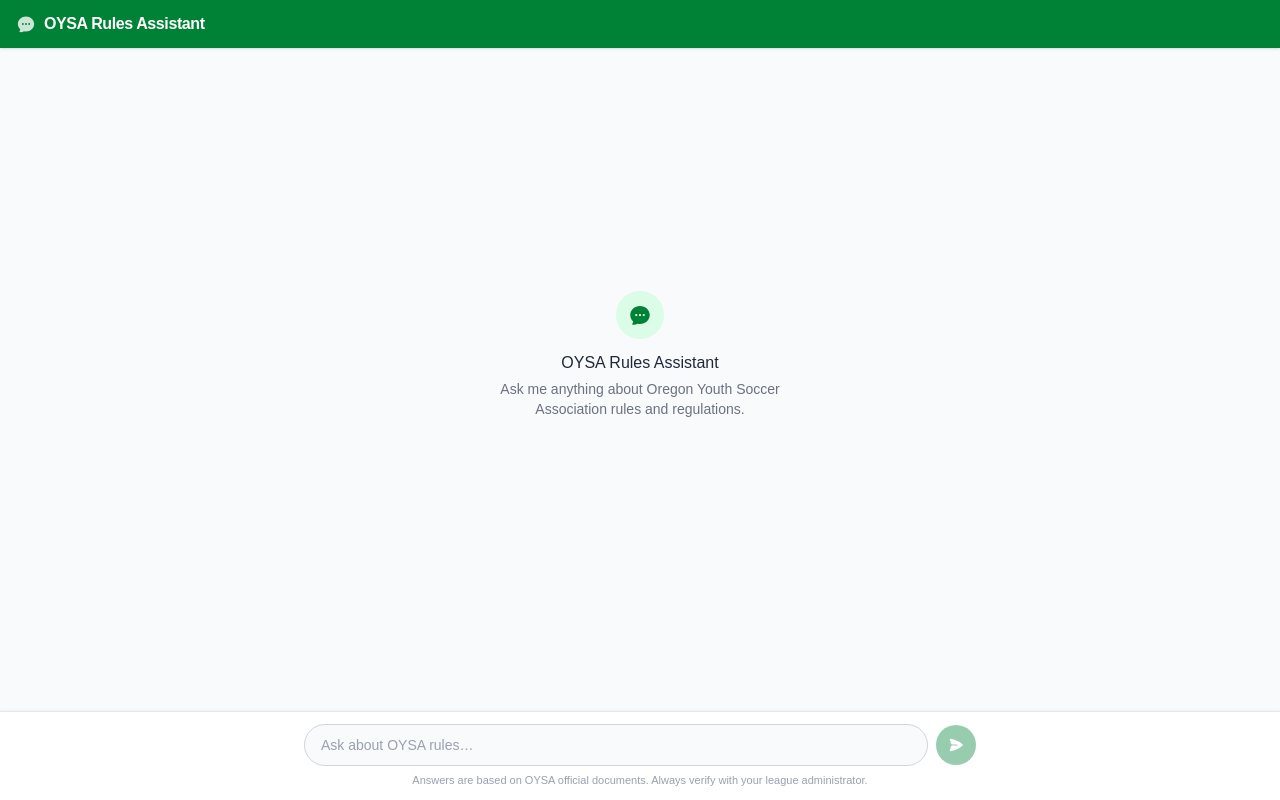
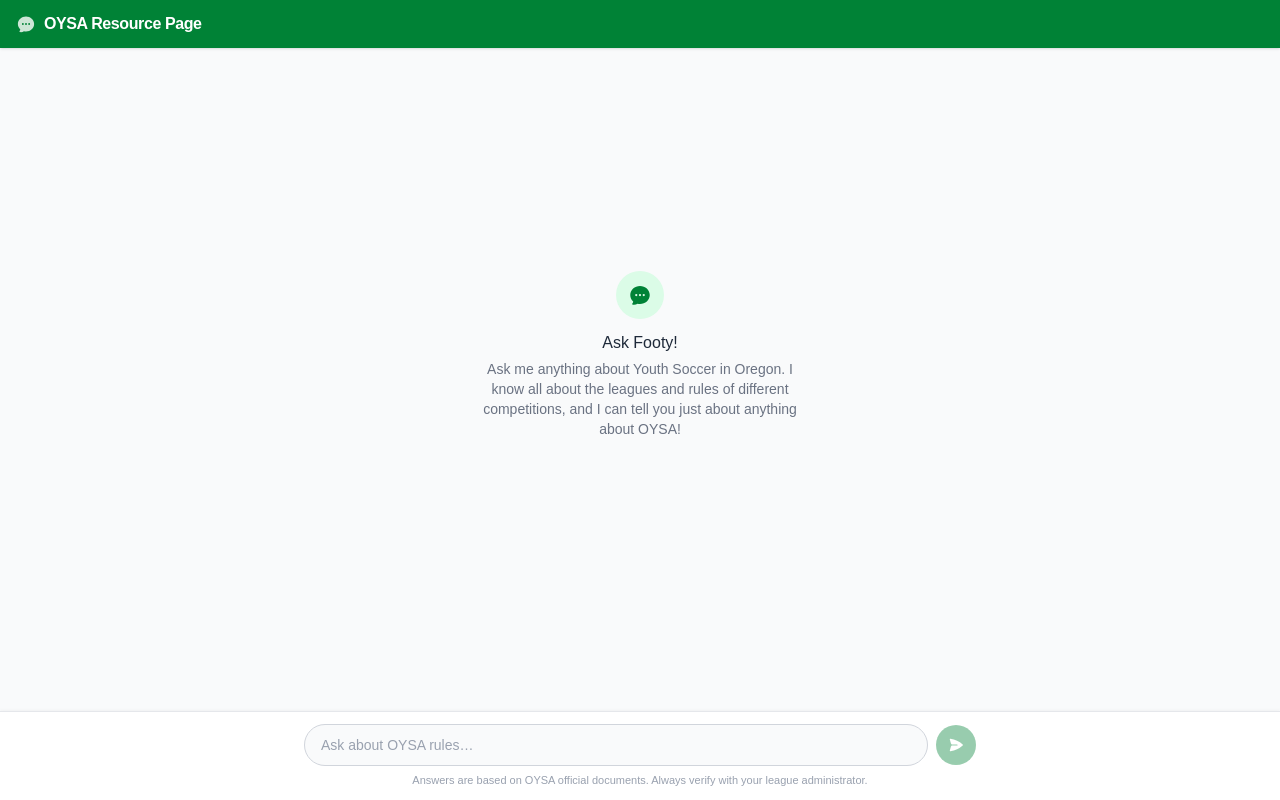
Before and after one commit to bkayser/league-concierge, a Next.js app: page / in a window 1280 px wide. Built offline with nearby package versions, Linux system fonts and the light colour scheme.

Commit message:
Replace verbiage

```diff
--- a/app/page.tsx
+++ b/app/page.tsx
@@ -145,7 +145,7 @@
               clipRule="evenodd"
             />
           </svg>
-          <h1 className="text-base font-semibold tracking-tight">OYSA Rules Assistant</h1>
+          <h1 className="text-base font-semibold tracking-tight">OYSA Resource Page</h1>
         </div>
         {messages.length > 0 && (
           <button
@@ -177,9 +177,9 @@
               </svg>
             </div>
             <div>
-              <p className="text-gray-800 font-medium">OYSA Rules Assistant</p>
+              <p className="text-gray-800 font-medium">Ask Footy!</p>
               <p className="text-sm text-gray-500 mt-1 max-w-xs">
-                Ask me anything about Oregon Youth Soccer Association rules and regulations.
+                Ask me anything about Youth Soccer in Oregon.  I know all about the leagues and rules of different competitions, and I can tell you just about anything about OYSA!
               </p>
             </div>
           </div>
```
